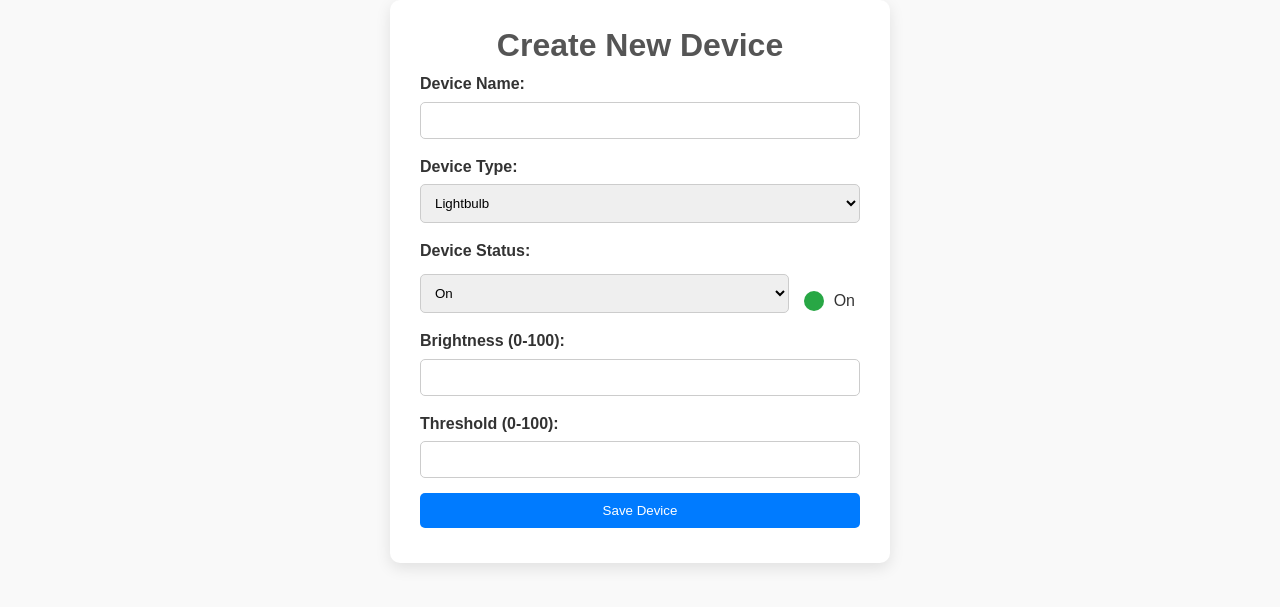
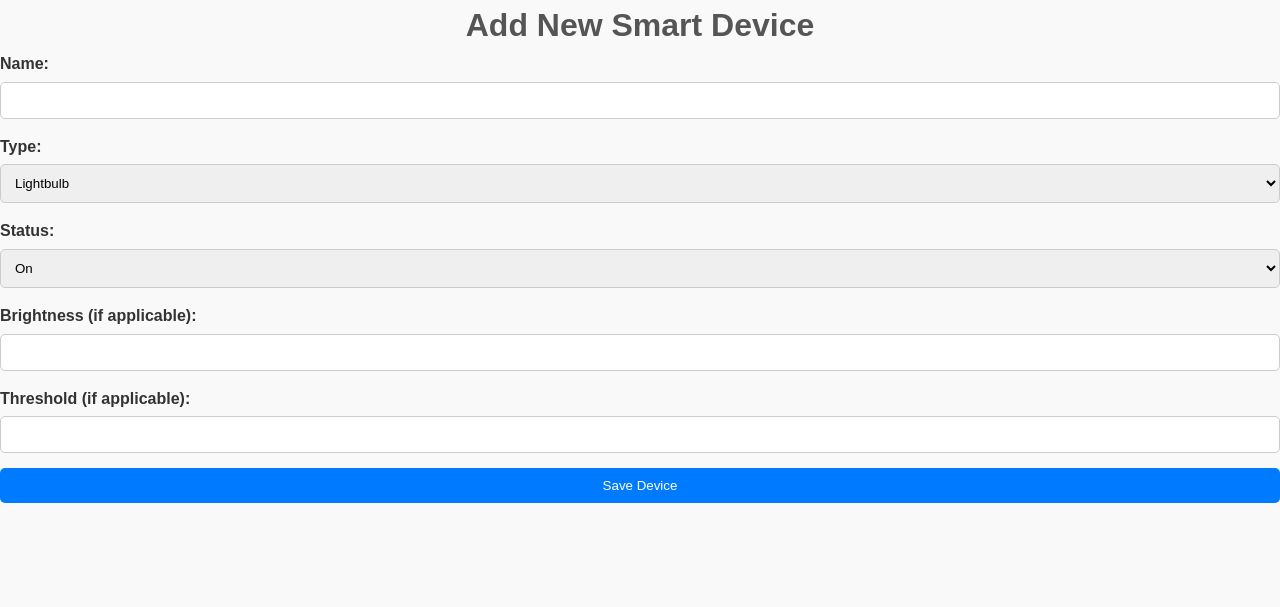
Before and after one commit to esky45/VAI-CHECKPOINT-2, a PHP site: page /smart_home/create.php in a window 1280 px wide. Shown: the top 607 px of the page. Run offline with PHP 8.4, Linux system fonts and the light colour scheme.

Commit message:
Update create.php

```diff
--- a/VAI/smart_home/create.php
+++ b/VAI/smart_home/create.php
@@ -1,19 +1,42 @@
 <?php
-require_once 'database.php';
+require_once 'database.php'; // Include the database connection
 
 if ($_SERVER['REQUEST_METHOD'] === 'POST') {
+    // Retrieve and sanitize input
     $name = trim($_POST['name']);
     $type = $_POST['type'];
     $status = $_POST['status'];
     $brightness = isset($_POST['brightness']) ? intval($_POST['brightness']) : null;
     $threshold = isset($_POST['threshold']) ? intval($_POST['threshold']) : null;
 
+    // Server-side Validation
+    if (empty($name) || strlen($name) < 3 || strlen($name) > 100 || !preg_match('/^[a-zA-Z0-9 ]+$/', $name)) {
+        die('Invalid name: Must be 3-100 characters and only alphanumeric with spaces.');
+    }
+
+    if (!in_array($type, ['Lightbulb', 'Sensor', 'Other'])) {
+        die('Invalid type selected.');
+    }
+
+    if (!in_array($status, ['On', 'Off'])) {
+        die('Invalid status selected.');
+    }
+
+    if ($brightness !== null && (!is_numeric($brightness) || $brightness < 0 || $brightness > 100)) {
+        die('Invalid brightness: Must be a number between 0 and 100.');
+    }
+
+    if ($threshold !== null && (!is_numeric($threshold) || $threshold < 0 || $threshold > 100)) {
+        die('Invalid threshold: Must be a number between 0 and 100.');
+    }
+
+    // Insert data into the database using prepared statements
     $sql = "INSERT INTO devices (name, type, status, brightness, threshold) VALUES (?, ?, ?, ?, ?)";
     $stmt = $conn->prepare($sql);
     $stmt->bind_param("sssii", $name, $type, $status, $brightness, $threshold);
 
     if ($stmt->execute()) {
-        header("Location: index.php");
+        header("Location: index.php"); // Redirect to the main page after successful creation
     } else {
         echo "Error: " . $stmt->error;
     }
@@ -25,50 +48,60 @@ if ($_SERVER['REQUEST_METHOD'] === 'POST') {
 <head>
     <meta charset="UTF-8">
     <meta name="viewport" content="width=device-width, initial-scale=1.0">
-    <title>Create Device</title>
     <link rel="stylesheet" href="style.css">
+    <title>Add New Device</title>
 </head>
 <body>
-    <div class="form-container">
-        <h1>Create New Device</h1>
-        <form action="" method="POST">
-            <!-- Device Name -->
-            <label for="name">Device Name:</label>
-            <input type="text" name="name" id="name" required minlength="3" maxlength="100">
+    <h1>Add New Smart Device</h1>
+    <form action="" method="POST" id="deviceForm">
+        <label for="name">Name:</label>
+        <input type="text" name="name" id="name" required minlength="3" maxlength="100"
+               pattern="^[a-zA-Z0-9 ]+$" title="Only alphanumeric characters and spaces allowed"><br>
 
-            <!-- Device Type -->
-            <label for="type">Device Type:</label>
+        <label for="type">Type:</label>
         <select name="type" id="type" required>
             <option value="Lightbulb">Lightbulb</option>
             <option value="Sensor">Sensor</option>
             <option value="Other">Other</option>
-            </select>
+        </select><br>
 
-            <!-- Device Status -->
-            <label for="status">Device Status:</label>
-            <div class="status-container">
+        <label for="status">Status:</label>
         <select name="status" id="status" required>
             <option value="On">On</option>
             <option value="Off">Off</option>
-                </select>
+        </select><br>
 
-                <!-- Display status indicator -->
-                <div class="status-indicator">
-                    <span class="status-light on"></span>
-                    On
-                </div>
-            </div>
+        <label for="brightness">Brightness (if applicable):</label>
+        <input type="number" name="brightness" id="brightness" min="0" max="100"><br>
 
-            <!-- Brightness -->
-            <label for="brightness">Brightness (0-100):</label>
-            <input type="number" name="brightness" id="brightness" min="0" max="100">
-
-            <!-- Threshold -->
-            <label for="threshold">Threshold (0-100):</label>
-            <input type="number" name="threshold" id="threshold" min="0" max="100">
+        <label for="threshold">Threshold (if applicable):</label>
+        <input type="number" name="threshold" id="threshold" min="0" max="100"><br>
 
         <button type="submit">Save Device</button>
     </form>
-    </div>
+
+    <script>
+        // Client-side Validation
+        document.getElementById('deviceForm').addEventListener('submit', function (event) {
+            const nameField = document.getElementById('name');
+            const brightness = document.getElementById('brightness');
+            const threshold = document.getElementById('threshold');
+
+            if (!nameField.value.match(/^[a-zA-Z0-9 ]+$/)) {
+                alert('Device name must contain only alphanumeric characters and spaces.');
+                event.preventDefault(); // Stop form submission
+            }
+
+            if (brightness.value && (brightness.value < 0 || brightness.value > 100)) {
+                alert('Brightness must be a number between 0 and 100.');
+                event.preventDefault(); // Stop form submission
+            }
+
+            if (threshold.value && (threshold.value < 0 || threshold.value > 100)) {
+                alert('Threshold must be a number between 0 and 100.');
+                event.preventDefault(); // Stop form submission
+            }
+        });
+    </script>
 </body>
 </html>
```
Lines whose indentation alone changed are shown as unchanged.
